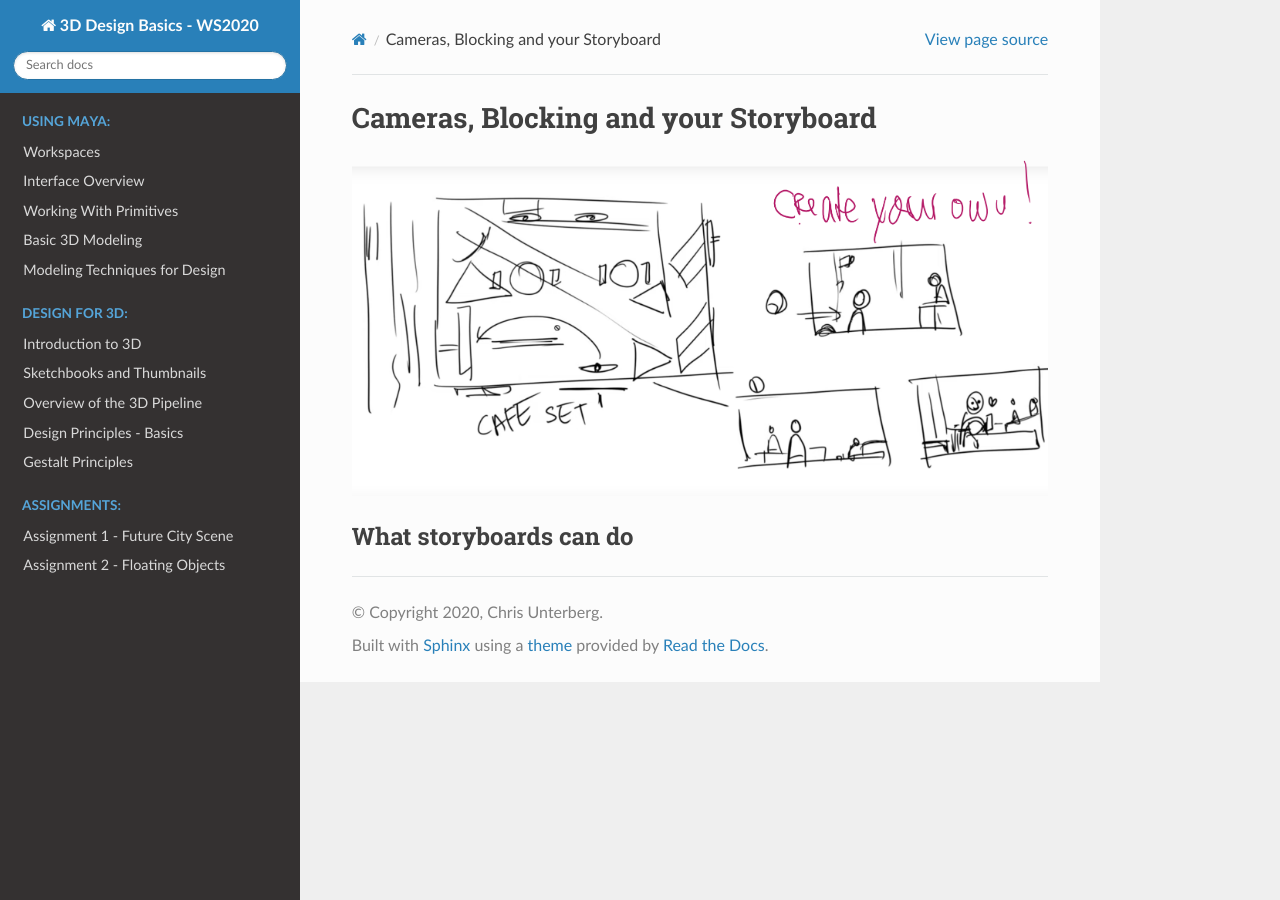
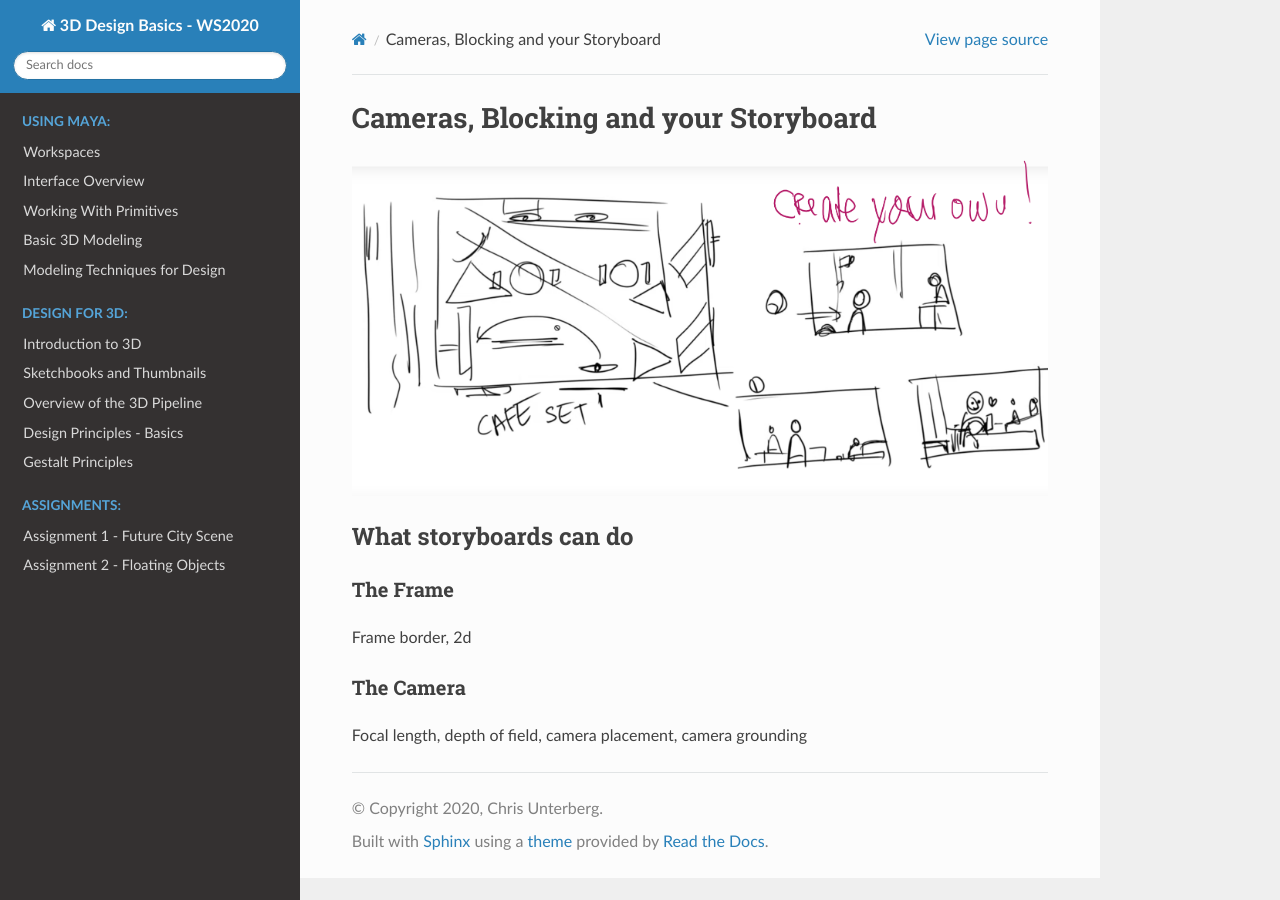
Before and after one commit to tetsuoanimation/beginner3dmaya2020, a Sphinx documentation site: the page built from documentation/Design/L7_CamerasAndBlocking.rst, in a window 1280 px wide. Built offline with Sphinx 7.4.7 and the Read the Docs theme 2.0.0, drawn with Linux system fonts in a browser that asks for light colours.

Commit message:
moves some content to later sessions, cleans up design principles

```diff
--- a/documentation/Design/L7_CamerasAndBlocking.rst
+++ b/documentation/Design/L7_CamerasAndBlocking.rst
@@ -8,3 +8,22 @@ Cameras, Blocking and your Storyboard
 ***********************
 What storyboards can do
 ***********************
+
+The Frame
+=========
+Frame border, 2d
+
+The Camera
+==========
+Focal length, depth of field, camera placement, camera grounding
+
+.. Directing the eye
+.. =================
+
+.. Visual Flow & Focal Queue
+.. -------------------------
+.. Lines, perspective, object size. -> Uses Law of Continuity in a frame to direct the eye and tell a story
+
+
+.. Singleframe - Multiframe
+.. ------------------------
```
Also changed, not shown: documentation/Design/L3_DesignPrinicplesPrimer.rst (+0 -13 lines).
